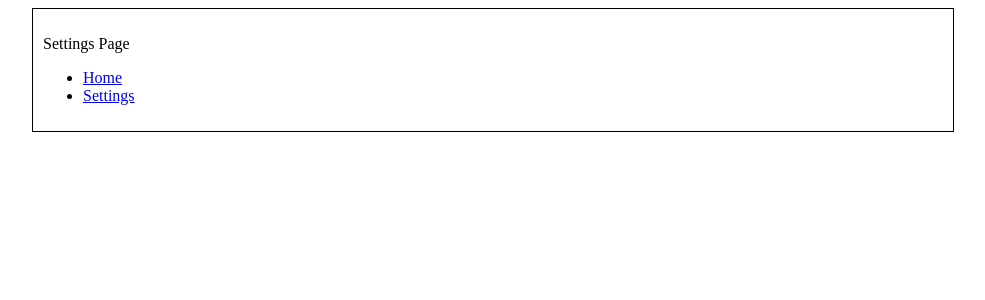
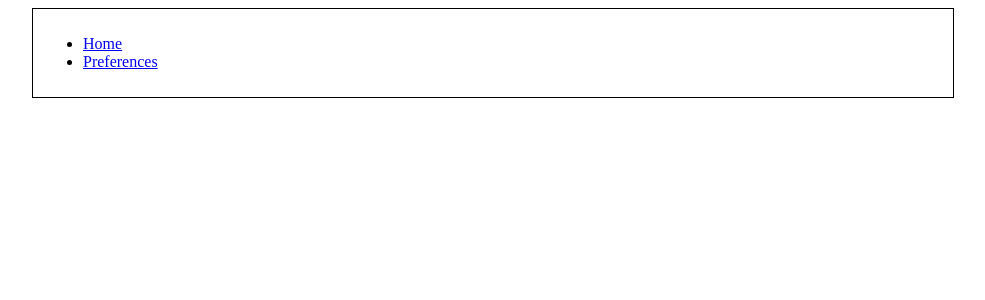
Before and after one commit to danielvanc/TouchBase, a React (Create React App) app: page /settings in a window 1280 px wide. Shown: the top 300 px of the page, without its empty margins (147-1132 px from the left). Built offline with nearby package versions, Linux system fonts and the light colour scheme.

Commit message:
Rename settings to preferences

```diff
--- a/src/App.js
+++ b/src/App.js
@@ -4,7 +4,7 @@ import { Router } from "@reach/router"
 import styled from 'styled-components'
 import Header from './components/Header'
 import Home from './Pages/Home'
-import Settings from './Pages/Settings'
+import Preferences from './Pages/Preferences'
 
 const AppContainer = styled.div`
   border: 1px solid #000;
@@ -14,7 +14,7 @@ const AppContainer = styled.div`
 `
 
 const HomePage = () => <Home />
-const SettingsPage = () => <Settings />
+const PreferencesPage = () => <Preferences />
 
 function App() {
   return (
@@ -26,7 +26,7 @@ function App() {
 
       <Router>
         <HomePage path="/" />
-        <SettingsPage path="/Settings" />
+        <PreferencesPage path="/Preferences" />
       </Router>
 
     </AppContainer>
--- /dev/null
+++ b/src/Pages/Preferences.js
@@ -0,0 +1,7 @@
+import React from 'react'
+
+const PreferencesPage = () => (
+  <p>Preferences Page</p>
+)
+
+export default PreferencesPage;
--- a/src/Pages/Settings.js
+++ /dev/null
@@ -1,7 +0,0 @@
-import React from 'react'
-
-const SettingsPage = () => (
-  <p>Settings Page</p>
-)
-
-export default SettingsPage;
--- a/src/components/Nav.js
+++ b/src/components/Nav.js
@@ -1,18 +1,18 @@
 import React from 'react'
 import { Router, Link } from "@reach/router";
-import Settings from '../Pages/Settings'
+import Preferences from '../Pages/Preferences'
 
 const Nav = () => (
   <>
     <Router>
-      <Settings path="/settings" />
+      <Preferences path="/preferences" />
     </Router>
     <ul>
       <li>
         <Link to="/">Home</Link>
       </li>
       <li>
-        <Link to="/settings">Settings</Link>
+        <Link to="/preferences">Preferences</Link>
       </li>
     </ul>
   </>
```
